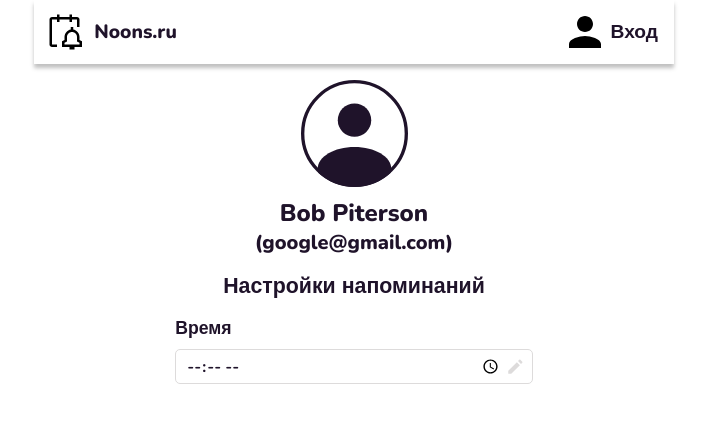
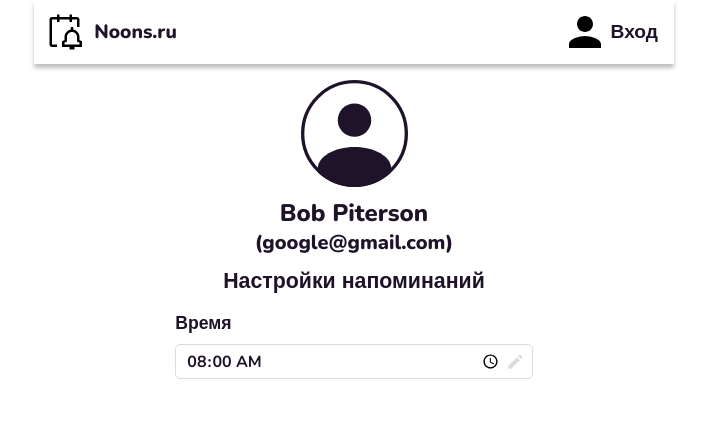
Before and after one commit to SiegfriedSchmidt/ReminderSite, a React (Vite) app: page /account in a window 1280 px wide. Shown: the top 422 px of the page, without its empty margins (286-993 px from the left). Built offline with nearby package versions, Linux system fonts and the light colour scheme.

Commit message:
Resolve incorrect display error in ios input "time"

```diff
--- a/src/components/EditField/EditFieldInput.tsx
+++ b/src/components/EditField/EditFieldInput.tsx
@@ -11,7 +11,7 @@ const EditFieldInput: FC<EditFieldProps> = ({title, ...props}) => {
     <Container>
       <h1>{title}</h1>
       <img src={editIcon} alt="edit icon"></img>
-      <StyledEditInput type="time" {...props}/>
+      <StyledEditInput {...props}/>
     </Container>
   );
 };
--- a/src/pages/AccountPage/AccountPage.tsx
+++ b/src/pages/AccountPage/AccountPage.tsx
@@ -11,7 +11,7 @@ const AccountPage = () => {
       <p>(google@gmail.com)</p>
       <Header>Настройки напоминаний</Header>
       <SettingsContainer>
-        <EditFieldInput title="Время"/>
+        <EditFieldInput type="time" defaultValue="08:00:00" title="Время"/>
       </SettingsContainer>
     </Container>
   );
--- a/src/pages/AccountPage/StyledAccountPage.tsx
+++ b/src/pages/AccountPage/StyledAccountPage.tsx
@@ -22,7 +22,7 @@ export const Container = styled.div`
 export const Header = styled.h2`
     ${textStyle};
     font-size: 16pt;
-    margin-top: 15px;
+    margin-top: 10px;
 `
 
 export const SettingsContainer = styled.div`
@@ -30,4 +30,18 @@ export const SettingsContainer = styled.div`
     display: flex;
     flex-direction: column;
     align-items: start;
+
+    input {
+        display: block;
+        background-color: white;
+        -webkit-appearance: none;
+        -moz-appearance: none;
+        min-height: 1.2em;
+        vertical-align: bottom;
+    }
+
+    input::-webkit-date-and-time-value {
+        padding-top: 5px;
+        text-align: left;
+    }
 `
```
